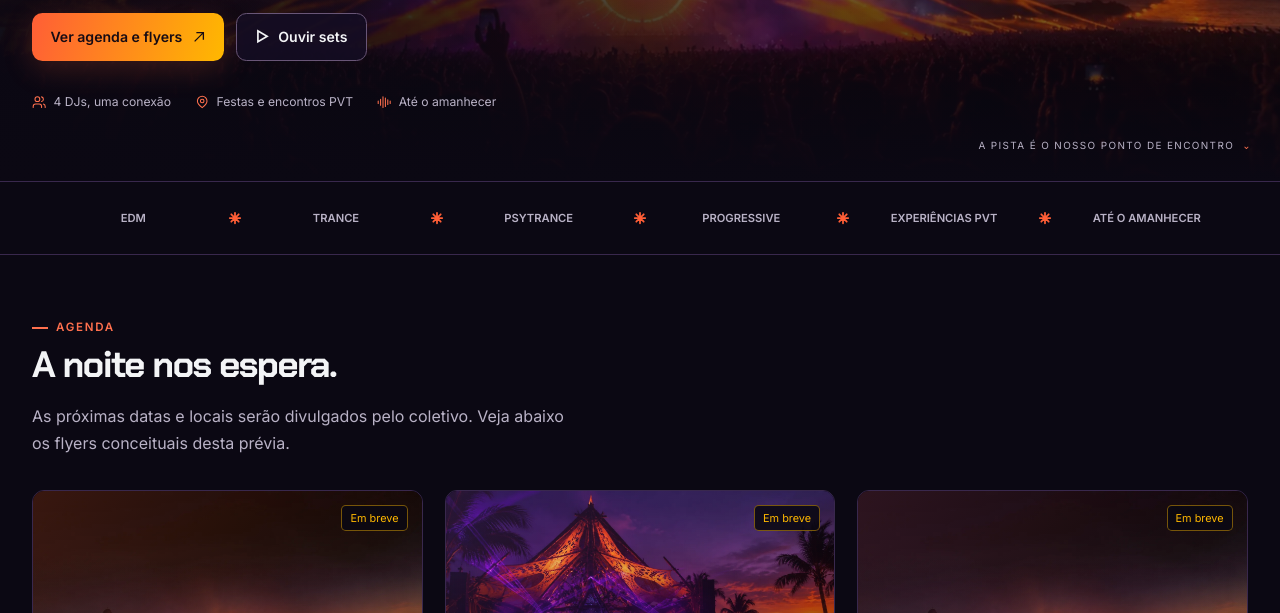
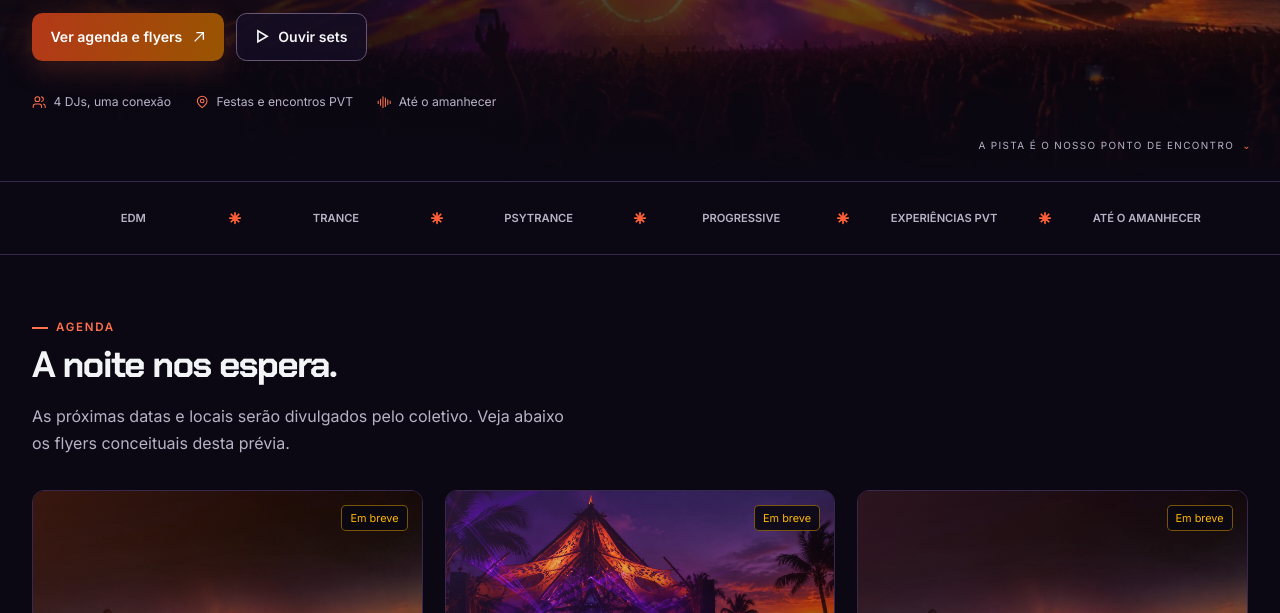
Before and after one commit to AlannCristian/sunrisepvt-site, an Astro site: page / in a window 1280 px wide. Shown: the part 508-1121 px from the top of the page. Built offline with nearby package versions, Linux system fonts and the light colour scheme; Astro itself is replaced by a stand-in of ours.

Commit message:
style: usa texto branco nos botões principais

```diff
--- a/src/styles/global.css
+++ b/src/styles/global.css
@@ -20,8 +20,8 @@ nav a:hover{color:var(--amber)}
 @keyframes frequency{from{transform:scaleY(.7)}to{transform:scaleY(1.13)}}
 .menu{display:none;padding:.55rem .8rem;border:1px solid var(--line);border-radius:.5rem}
 .button{display:inline-flex;align-items:center;justify-content:center;gap:.6rem;min-height:3rem;padding:.65rem 1.15rem;border-radius:.65rem;font-size:.88rem;font-weight:750;transition:filter .2s,border-color .2s;cursor:pointer}
-.primary{background:linear-gradient(105deg,#ff5e36,#ffb800);color:#170b13;box-shadow:0 8px 30px #ff5e3633}
-.primary:hover{filter:brightness(1.15)}
+.primary{background:linear-gradient(105deg,#b43819,#985500);color:#fff;box-shadow:0 8px 30px #ff5e3633}
+.primary:hover{filter:brightness(1.08)}
 .secondary{border:1px solid #695677;background:#150e24d9}
 .secondary:hover{border-color:var(--violet)}
 .hero{min-height:clamp(36rem,76svh,54rem);display:grid;align-items:center;position:relative;isolation:isolate;overflow:hidden}
```
